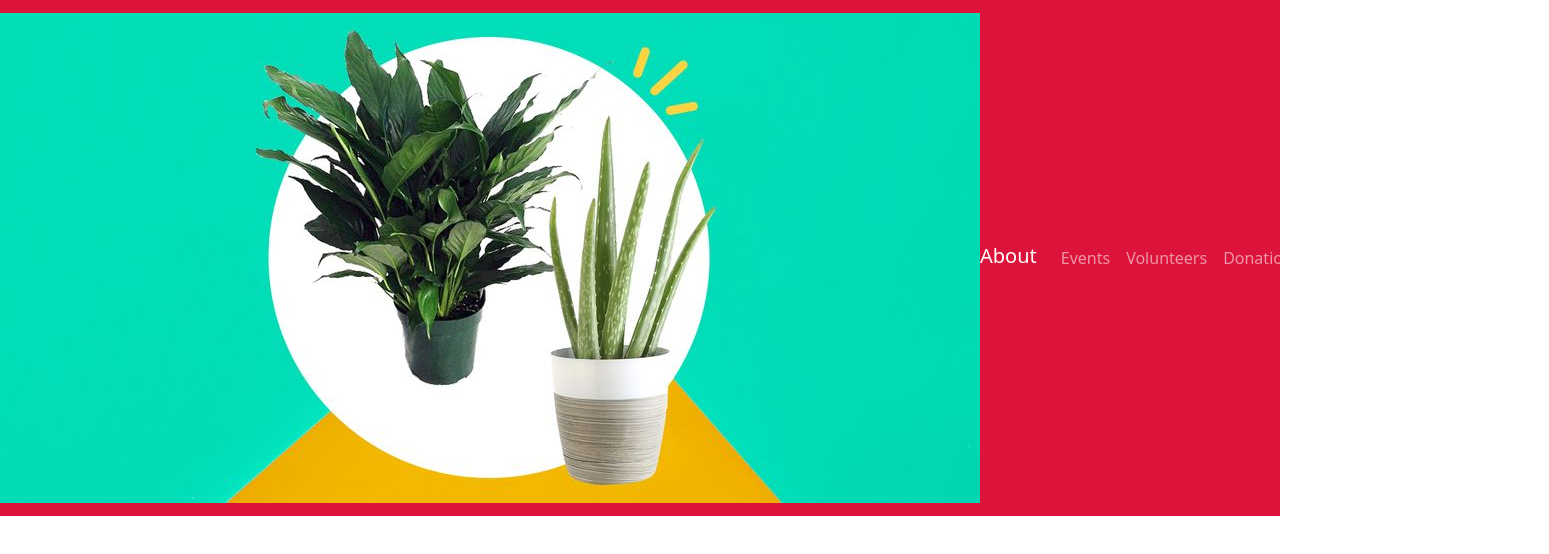
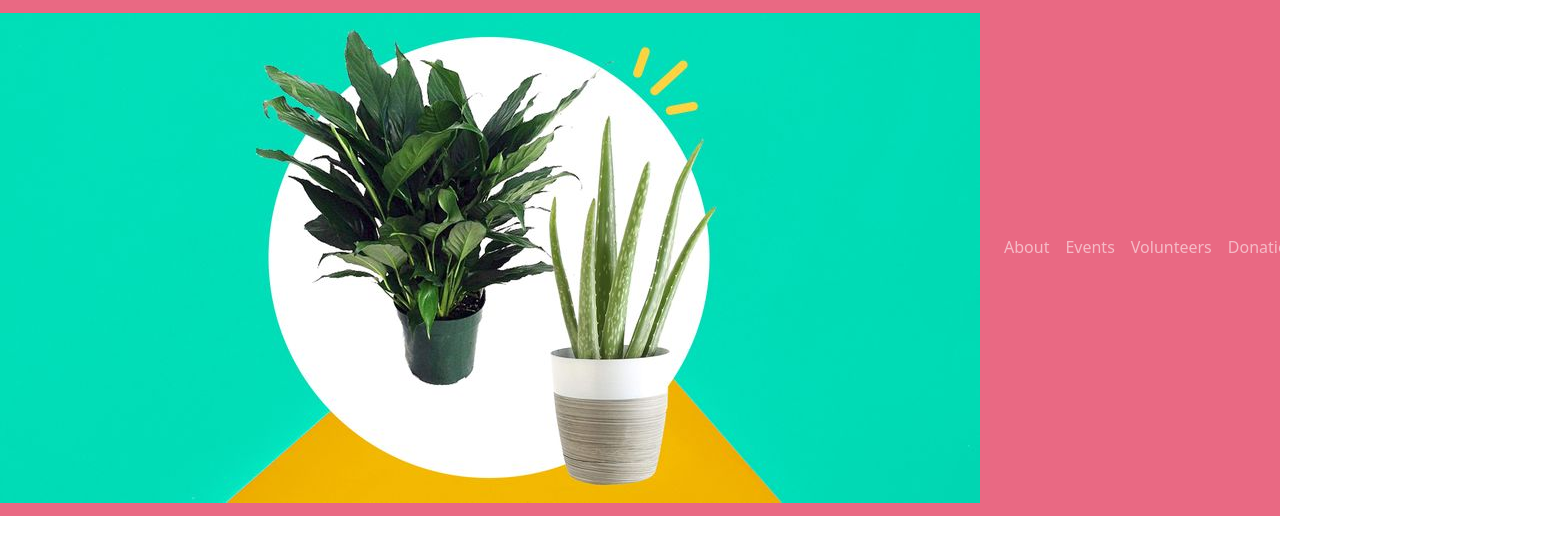
Before and after one commit to faisalmirji123/Fund-Raising-volunteering-the-social-events, a React (Create React App) app: page / in a window 1280 px wide. Shown: the top 554 px of the page, 1549 px wide, since content can reach past the window. Built offline with nearby package versions, Linux system fonts and the light colour scheme.

Commit message:
2 files modified

```diff
--- a/src/App.js
+++ b/src/App.js
@@ -1,27 +1,25 @@
 import React from 'react';
 import './style.css';
-import 'bootstrap/dist/css/bootstrap.css'
-import { Nav, Navbar } from 'react-bootstrap'
+import 'bootstrap/dist/css/bootstrap.css';
+import { Nav, Navbar } from 'react-bootstrap';
 
-function App(){
-  return(
+function App() {
+  return (
     <div className="App">
       <Navbar bg="myRed" variant="dark">
         <Navbar.Brand>
-          <img src={"./images/plants.jpg"}/>About
+          <img src={'./images/plants.jpg'} />
 
         </Navbar.Brand>
         <Nav>
-          <Nav.Link href="Events">Events </Nav.Link>
-          <Nav.Link href="Volunteers">Volunteers </Nav.Link>
-          <Nav.Link href="Donations">Donations </Nav.Link>
-          <Nav.Link className="Sign in">
-            Login/Register
-          </Nav.Link>
-
-          </Nav>
-        </Navbar>
-      </div>
-  )
+          <Nav.Link className="About">About</Nav.Link>
+          <Nav.Link className="Events">Events </Nav.Link>
+          <Nav.Link className="Volunteers">Volunteers </Nav.Link>
+          <Nav.Link className="Donations">Donations </Nav.Link>
+          <Nav.Link className="Sign "><h2>Login/Register</h2></Nav.Link>
+        </Nav>
+      </Navbar>
+    </div>
+  );
 }
 export default App;
--- a/src/style.css
+++ b/src/style.css
@@ -1,9 +1,26 @@
-/* h1, p {
+h1, p {
   font-family: Lato;
-} */
+}
 .bg-myRed{
-  background-color: crimson;
+  background-color: rgba(220, 20, 60, 0.637);
 }
-.Sign in{
+
+.Events{
+ padding: 10%;
 
 }
+.Volunteers{
+ padding: 10%;
+
+}
+.Donations{
+ padding: 10%;
+
+}
+
+.About{
+  padding: 10%;
+}
+.Sign {
+  padding: 10%;
+}
```
